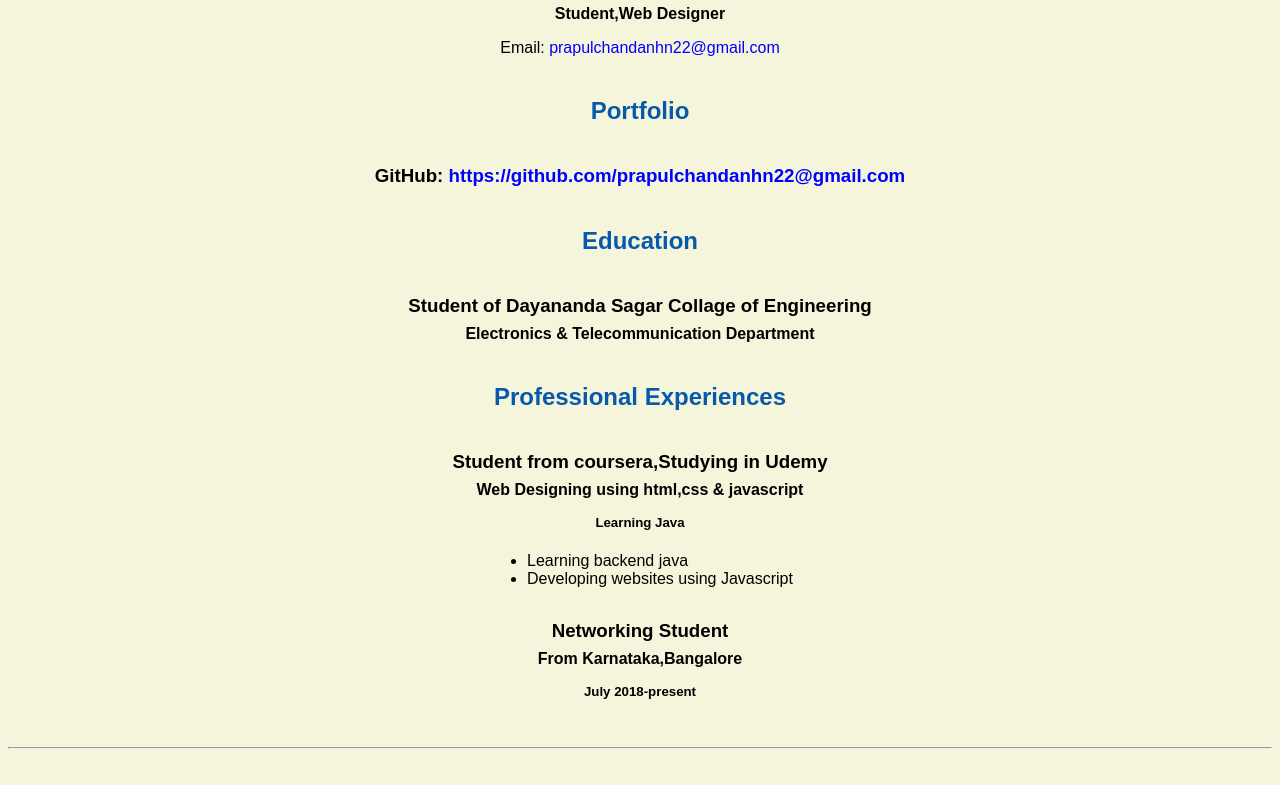
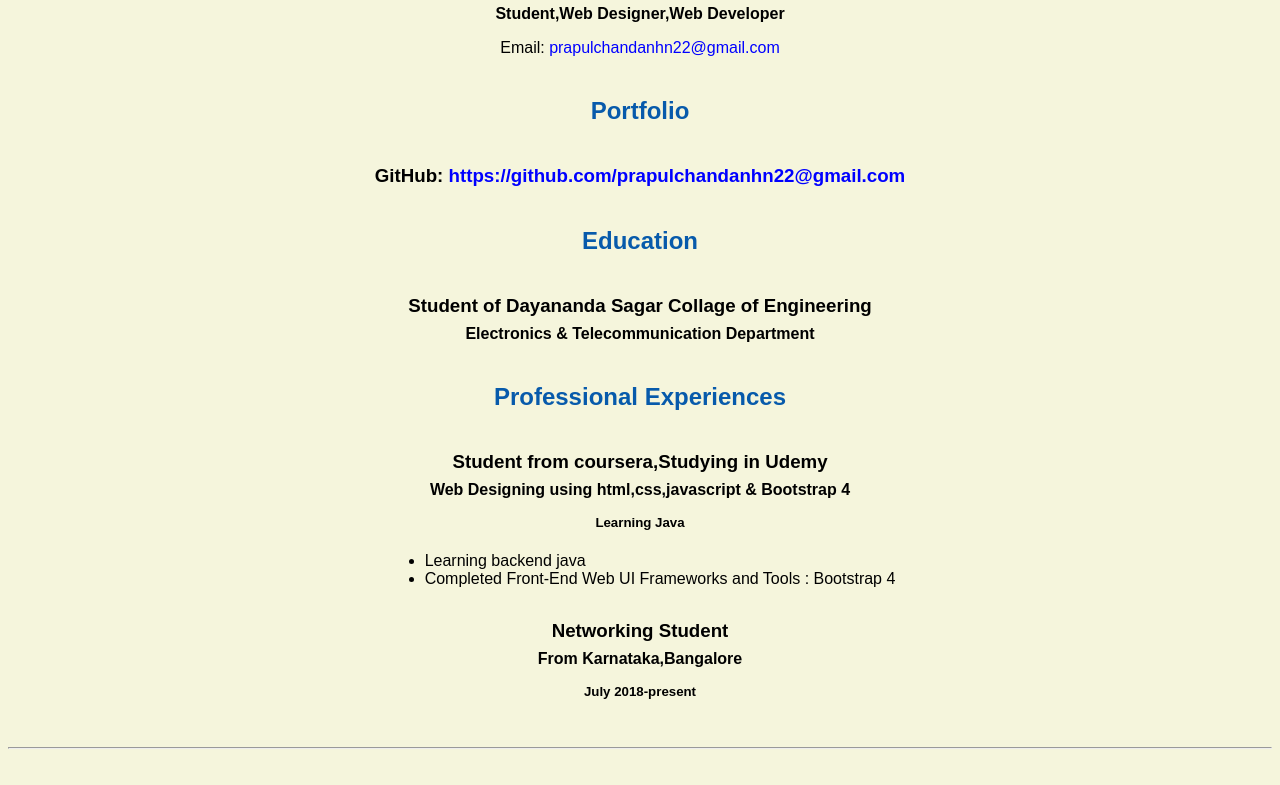
Before and after one commit to Prapulchandan/Prapulchandan.github.io, a plain HTML site: page resume.html in a window 1280 px wide. Shown: the part 482-1267 px from the top of the page. Drawn offline with Linux system fonts and the light colour scheme.

Commit message:
Update resume.html

```diff
--- a/resume.html
+++ b/resume.html
@@ -15,7 +15,7 @@
     <img src="images/headshot.jpg" alt="Prapulchandan's headshot" width="20%">
 
     <h1>Prapulchandan H N</h1>
-    <h4>Student,Web Designer</h4>
+    <h4>Student,Web Designer,Web Developer</h4>
 
     <p>Email: <a href="mailto:prapulchandanhn22@gmail.com" target="_blank">prapulchandanhn22@gmail.com</a></p>
     <!-- don't post physical address, personal phone number or other personal information on the web! -->
@@ -31,11 +31,11 @@
     <h2>Professional Experiences</h2>
 
     <h3>Student from coursera,Studying in Udemy</h3>
-    <h4>Web Designing using html,css & javascript</h4>
+    <h4>Web Designing using html,css,javascript & Bootstrap 4</h4>
     <h5>Learning Java</h5>
       <ul>
         <li>Learning backend java</li>
-        <li>Developing websites using Javascript</li>
+        <li>Completed Front-End Web UI Frameworks and Tools : Bootstrap 4</li>
       </ul>
 
     <h3>Networking Student</h3>
```
